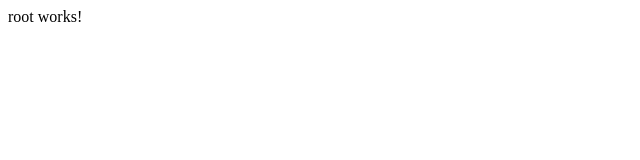
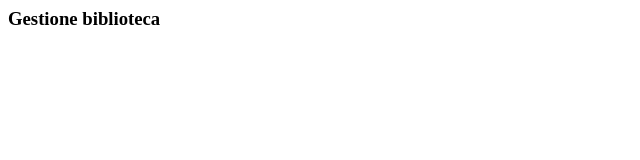
Before and after one commit to LucaPoggianti/ssw23, an Angular app: page / in a window 1280 px wide. Shown: the top 160 px of the page, without its empty margins (0-640 px from the left). Built offline with nearby package versions, Linux system fonts and the light colour scheme.

Commit message:
TitleComponent added and completed

```diff
--- a/src/root/root.component.html
+++ b/src/root/root.component.html
@@ -1 +1,3 @@
-<p>root works!</p>
+<div *ngIf='status==="home"'>
+  <app-title></app-title>
+</div>
--- a/src/root/root.component.ts
+++ b/src/root/root.component.ts
@@ -1,13 +1,17 @@
 import { Component, OnInit } from '@angular/core';
+import { CommonModule } from '@angular/common';
+import { TitleComponent } from './title/title.component';
 
 @Component({
   selector: 'app-root',
   templateUrl: './root.component.html',
   styleUrls: ['./root.component.css'],
   standalone: true,
+  imports: [CommonModule, TitleComponent]
 })
 
 export class RootComponent implements OnInit {
+  status: string = 'home';
 
   constructor() {}
 
--- /dev/null
+++ b/src/root/title/title.component.html
@@ -0,0 +1 @@
+<h3>Gestione biblioteca</h3>
--- /dev/null
+++ b/src/root/title/title.component.ts
@@ -0,0 +1,16 @@
+import { Component, OnInit } from '@angular/core';
+
+@Component({
+  selector: 'app-title',
+  templateUrl: './title.component.html',
+  styleUrls: ['./title.component.css'],
+  standalone: true,
+})
+
+export class TitleComponent implements OnInit {
+
+  constructor() {}
+
+  ngOnInit() {}
+
+}
```
Also changed, not shown: src/root/title/title.component.css (added).
